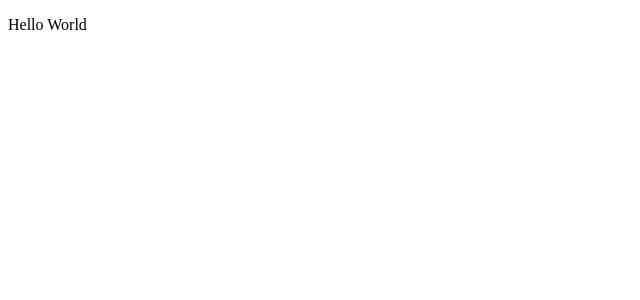
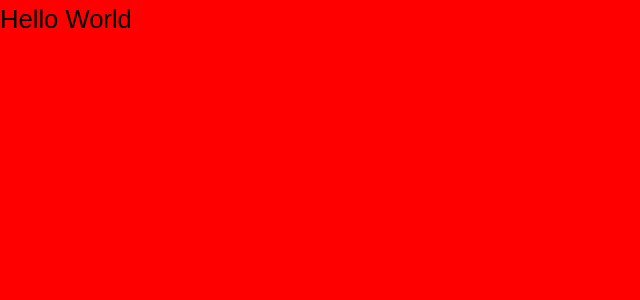
Before and after one commit to joelsena/portfolio, a Next.js app: page / in a window 1280 px wide. Shown: the top 300 px of the page, without its empty margins (0-640 px from the left). Built offline with nearby package versions, Linux system fonts and the light colour scheme.

Commit message:
fix: @types/react

```diff
--- a/package.json
+++ b/package.json
@@ -16,7 +16,7 @@
   },
   "devDependencies": {
     "@types/node": "17.0.23",
-    "@types/react": "^18.0.2",
+    "@types/react": "18.0.1",
     "@types/react-dom": "18.0.0",
     "@types/styled-components": "^5.1.25",
     "eslint": "8.13.0",
--- a/src/pages/_app.tsx
+++ b/src/pages/_app.tsx
@@ -1,8 +1,15 @@
 import '../styles/globals.ts'
 import type { AppProps } from 'next/app'
 
+import GlobalStyles from '../styles/globals'
+
 function MyApp({ Component, pageProps }: AppProps) {
-    return <Component {...pageProps} />
+    return (
+        <>
+            <Component {...pageProps} />
+            <GlobalStyles />
+        </>
+    )
 }
 
 export default MyApp
--- a/src/pages/_document.tsx
+++ b/src/pages/_document.tsx
@@ -7,6 +7,7 @@ import Document, {
     NextScript
 } from 'next/document'
 import { ServerStyleSheet } from 'styled-components'
+import { Fragment } from 'react'
 
 export default class MyDocument extends Document {
     static async getInitialProps(
@@ -26,10 +27,10 @@ export default class MyDocument extends Document {
             return {
                 ...initialProps,
                 styles: [
-                    <>
+                    <Fragment key="1">
                         {initialProps.styles}
                         {sheet.getStyleElement()}
-                    </>
+                    </Fragment>
                 ]
             }
         } finally {
--- a/src/styles/globals.ts
+++ b/src/styles/globals.ts
@@ -30,6 +30,8 @@ export default createGlobalStyle`
             width: 100%;
             height: 100%;
         }
+
+        background: red;
     }
 
     p {
```
Also changed, not shown: 1 other file (tests, documents, lock files or other folders).
